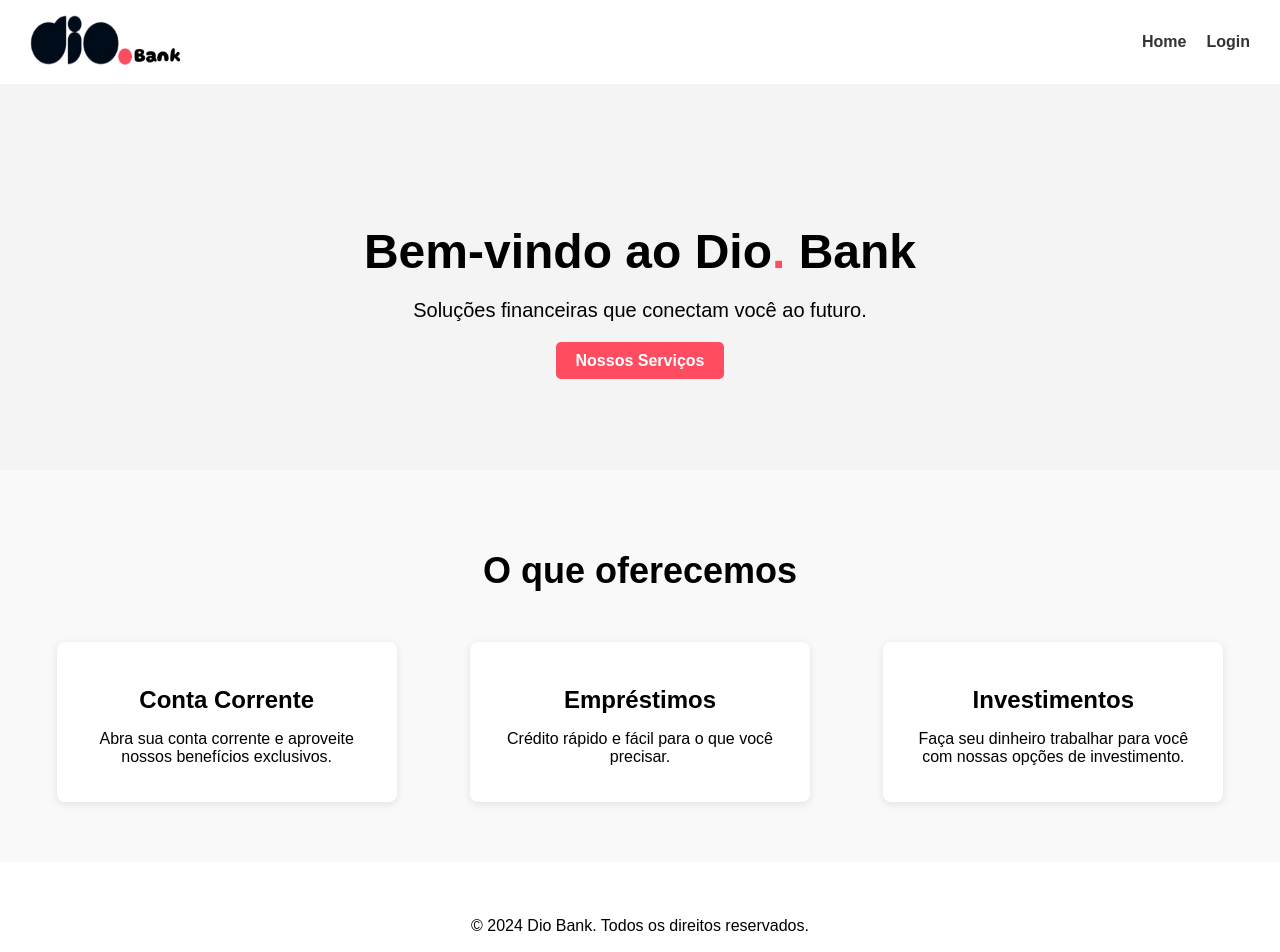
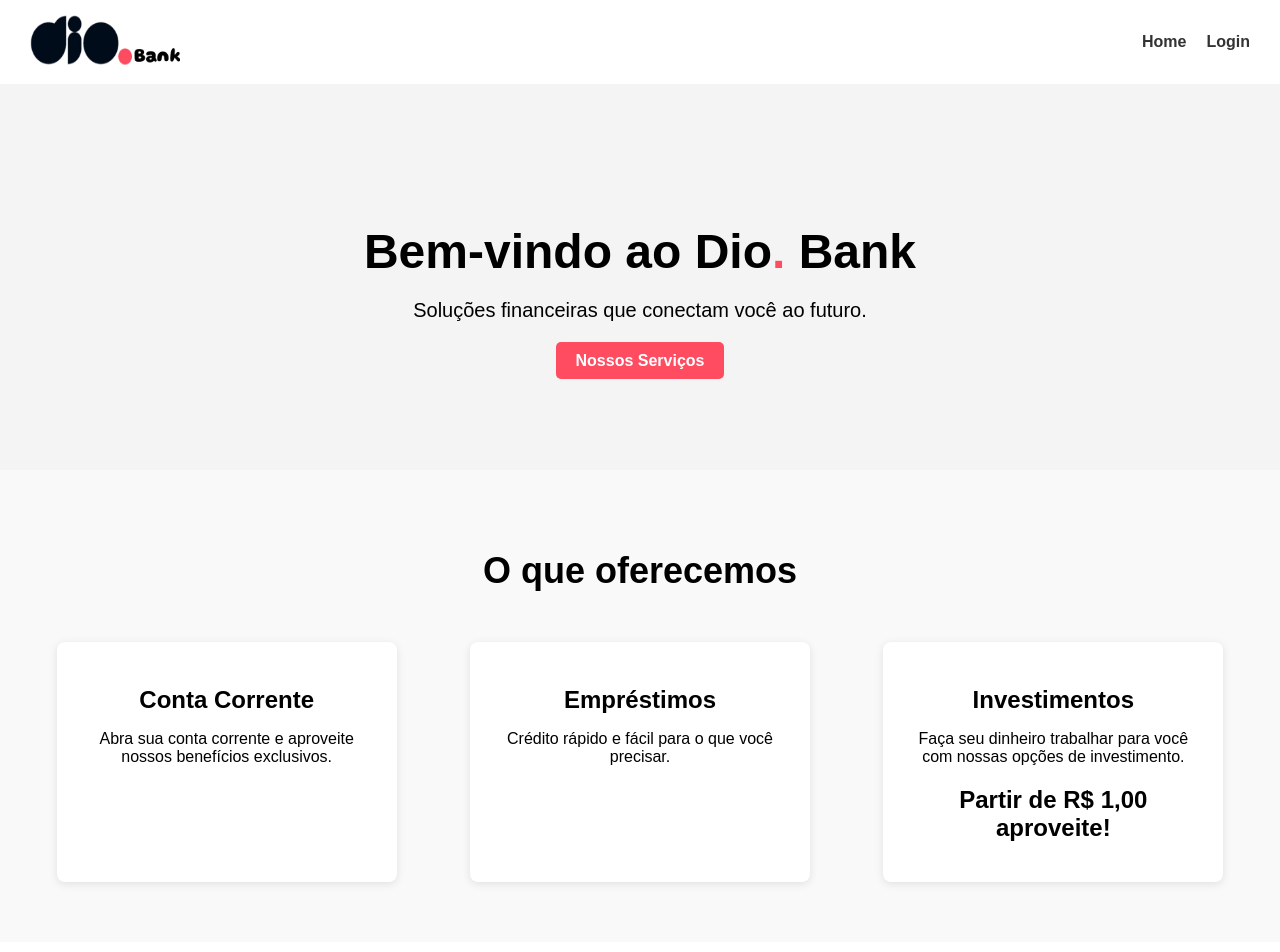
Before and after one commit to alanrochagomes/dio-bank-frontend, a React (Create React App) app: page / in a window 1280 px wide. Shown: the top 952 px of the page. Built offline with nearby package versions, Linux system fonts and the light colour scheme.

Commit message:
add: `Card` function

```diff
--- a/src/App.tsx
+++ b/src/App.tsx
@@ -4,6 +4,7 @@ import "./components/css/App.css";
 import Login from "./components/Login/Login";
 import { Header } from "./components/Header/Header";
 import { Footer } from "./components/Footer/Footer";
+import { Card } from "./components/Card"; // Importando o componente Card
 
 function App() {
   const [isMenuOpen, setIsMenuOpen] = useState(false);
@@ -36,24 +37,21 @@ function App() {
                 <section id="services" className="services">
                   <h2>O que oferecemos</h2>
                   <div className="service-cards">
-                    <div className="service-card">
-                      <h3>Conta Corrente</h3>
-                      <p>
-                        Abra sua conta corrente e aproveite nossos benefícios
-                        exclusivos.
-                      </p>
-                    </div>
-                    <div className="service-card">
-                      <h3>Empréstimos</h3>
-                      <p>Crédito rápido e fácil para o que você precisar.</p>
-                    </div>
-                    <div className="service-card">
-                      <h3>Investimentos</h3>
-                      <p>
-                        Faça seu dinheiro trabalhar para você com nossas opções
-                        de investimento.
-                      </p>
-                    </div>
+                    <Card
+                      title="Conta Corrente"
+                      paragraph="Abra sua conta corrente e aproveite nossos benefícios exclusivos."
+                      details={""}
+                    />
+                    <Card
+                      title="Empréstimos"
+                      paragraph="Crédito rápido e fácil para o que você precisar."
+                      details={""}
+                    />
+                    <Card
+                      title="Investimentos"
+                      paragraph="Faça seu dinheiro trabalhar para você com nossas opções de investimento."
+                      details={"Partir de R$ 1,00 aproveite!"}
+                    />
                   </div>
                 </section>
               </>
--- a/src/components/Card.tsx
+++ b/src/components/Card.tsx
@@ -1,15 +1,17 @@
+import React from "react";
+
 interface Icard {
-  id: number;
+  title: string;
   paragraph: string;
-  details: string;
+  details: string | number;
 }
 
-export const Card = ({ id, paragraph, details }: Icard) => {
+export const Card: React.FC<Icard> = ({ title, paragraph, details }) => {
   return (
-    <div>
-      <h1>Card {id}</h1>
+    <div className="service-card">
+      <h3>{title}</h3>
       <p>{paragraph}</p>
-      <p>{details}</p>
+      <h1>{details}</h1>
     </div>
   );
 };
--- a/src/components/Layout.tsx
+++ b/src/components/Layout.tsx
@@ -1,3 +1,4 @@
+import { Card } from "@chakra-ui/react";
 import { Footer } from "./Footer/Footer";
 import { Header } from "./Header/Header";
 
@@ -11,6 +12,7 @@ export const Layout = ({ children }: any) => {
         }}
       />
       {children}
+
       <Footer />
     </>
   );
```
